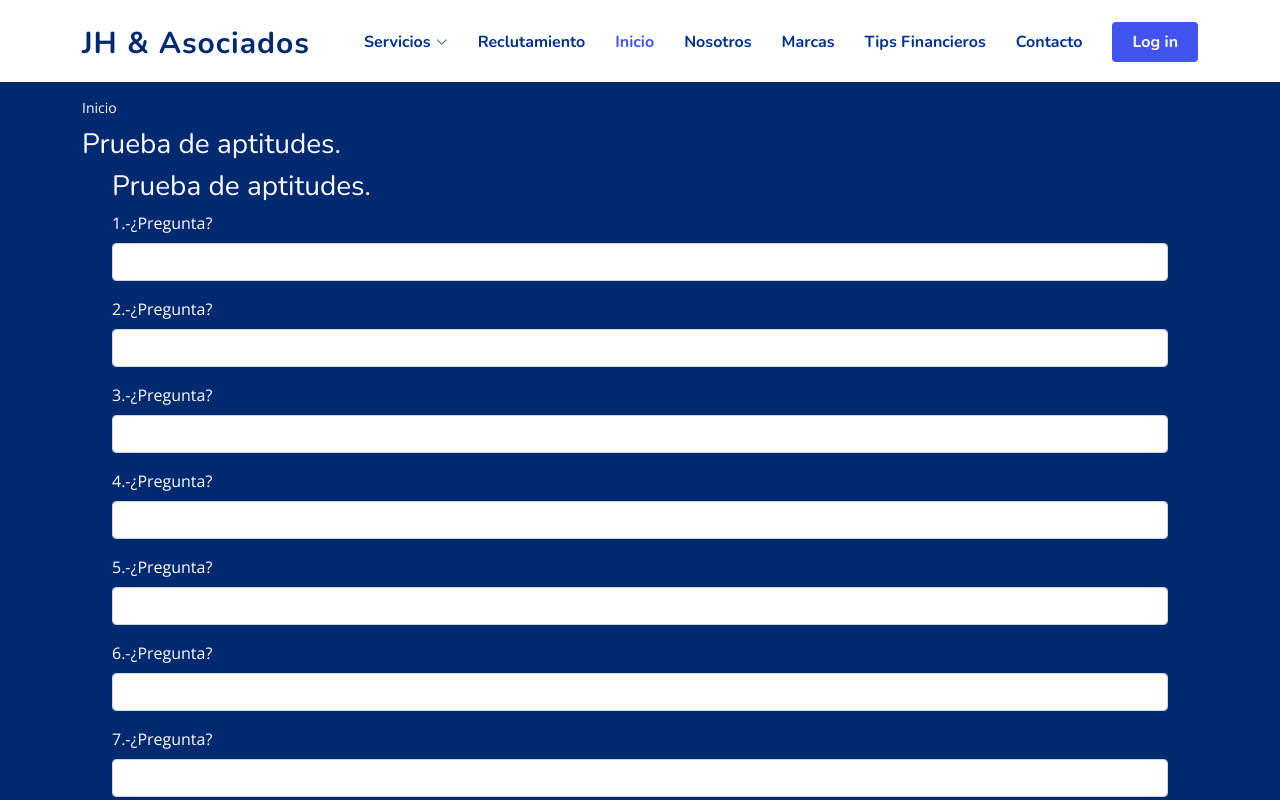
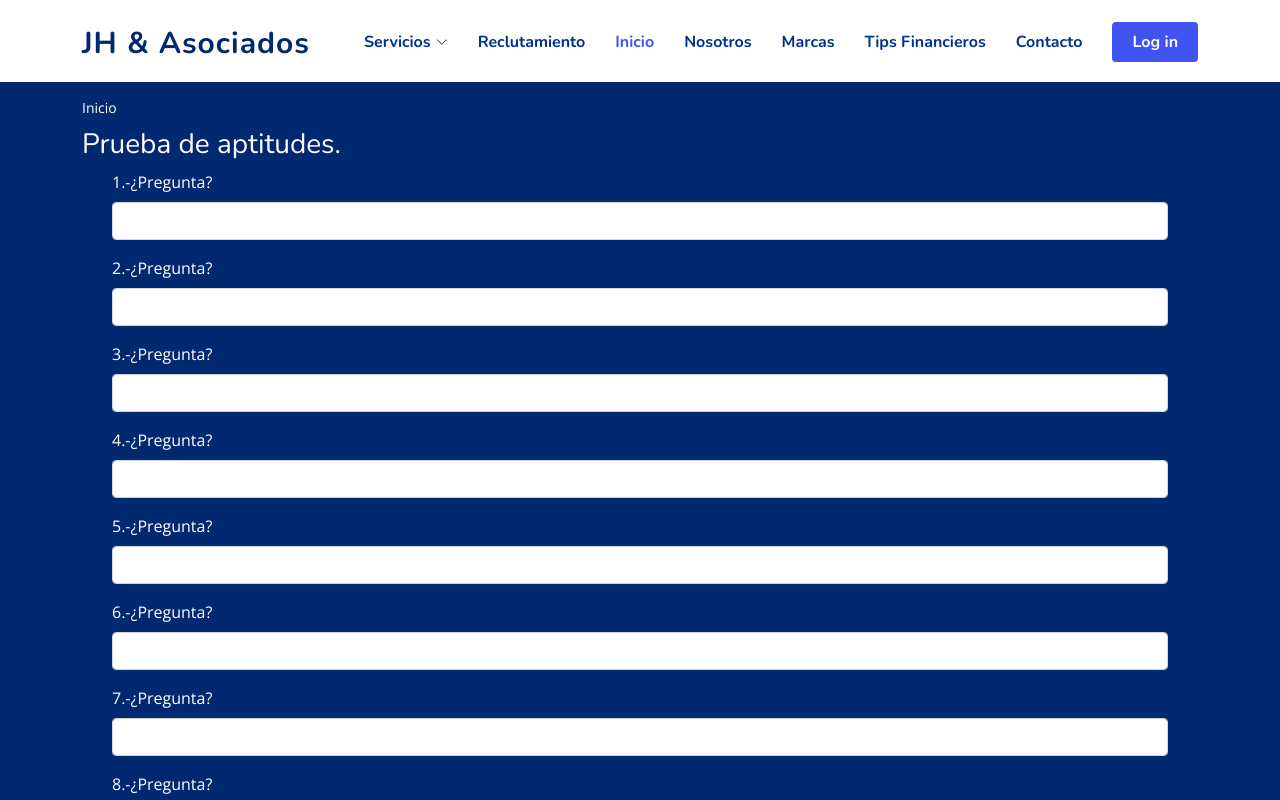
Before and after one commit to Ocram-PG/Financiera-JH, a plain HTML site: page Examen.html in a window 1280 px wide. Shown: the top 800 px of the page. Drawn offline with nearby package versions, Linux system fonts and the light colour scheme; some packages are replaced by stand-ins of ours; files whose address does not match are found by name.

Commit message:
tree commit

```diff
--- a/Examen.html
+++ b/Examen.html
@@ -83,7 +83,6 @@
       </div>
       <div class="">
         <div class="form-va">
-          <h3>Prueba de aptitudes.</h3>
           <div class="mb-3">
             <label for="formGroupExampleInput" class="form-label">1.-¿Pregunta?</label>
             <input type="text" class="form-control" id="formGroupExampleInput" placeholder="">
```
